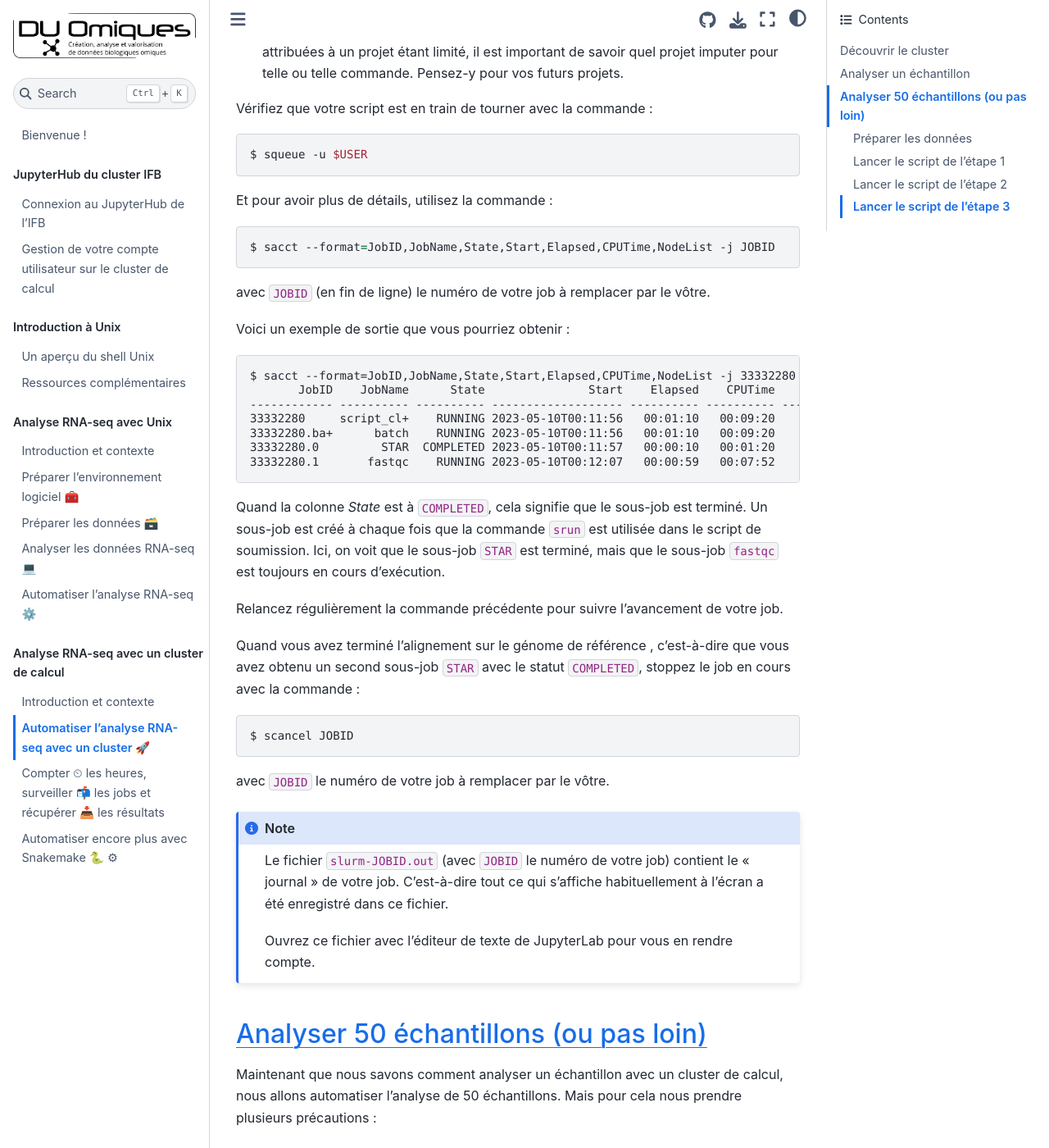
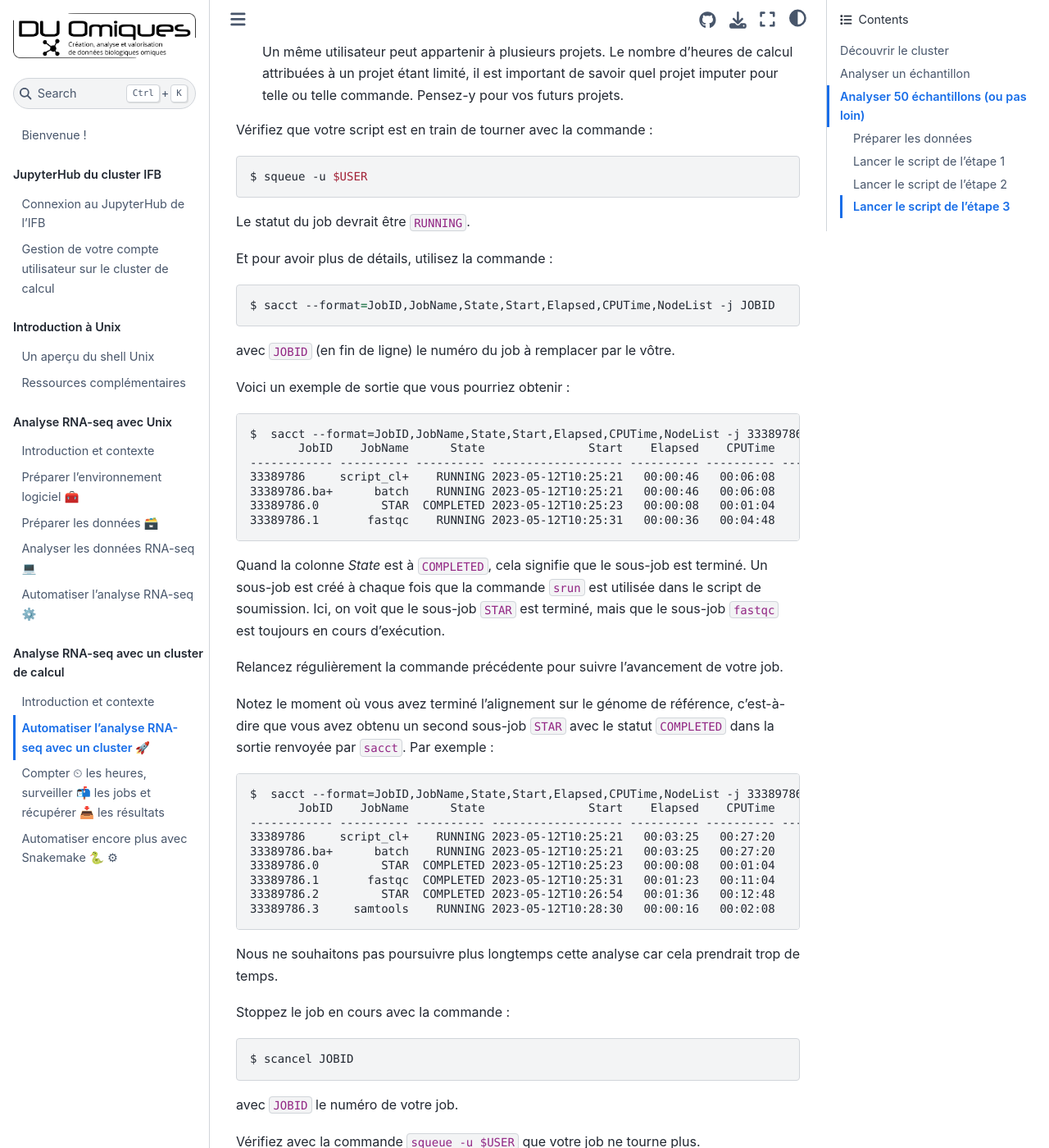
Before and after one commit to pierrepo/unix-tutorial, a Jupyter Book: the page built from tuto3/1_automatiser.md, in a window 1280 px wide and 1400 px high, scrolled down 3428 px. Shown: the whole window at 82% size. Built offline with Jupyter Book 1.0.4 settings and Sphinx 7.4.7 and the Sphinx Book theme 1.1.4, drawn with Linux system fonts in a browser that asks for light colours; some of the changed text lies outside the part shown.

Commit message:
Add job snapshot for cluster_0 script

````diff
--- a/tuto3/1_automatiser.md
+++ b/tuto3/1_automatiser.md
@@ -103,7 +103,7 @@ Lancez enfin le script avec la commande suivante :
 $ sbatch -A 202304_duo script_cluster_0.sh
 ```
 
-Vous devriez obtenir un message du type `Submitted batch job 33332280`. Ici, `33332280` correspond au numéro du job. Notez bien le numéro de votre job.
+Vous devriez obtenir un message du type `Submitted batch job 33389786`. Ici, `33389786` correspond au numéro du job. Notez bien le numéro de votre job.
 
 
 - L'instruction `sbatch` est la manière de demander à Slurm de lancer un script.
@@ -115,37 +115,57 @@ Vérifiez que votre script est en train de tourner avec la commande :
 $ squeue -u $USER
 ```
 
+Le statut du job devrait être `RUNNING`.
+
 Et pour avoir plus de détails, utilisez la commande :
 
 ```bash
 $ sacct --format=JobID,JobName,State,Start,Elapsed,CPUTime,NodeList -j JOBID
 ```
 
-avec `JOBID` (en fin de ligne) le numéro de votre job à remplacer par le vôtre.
+avec `JOBID` (en fin de ligne) le numéro du job à remplacer par le vôtre.
 
 Voici un exemple de sortie que vous pourriez obtenir :
 
 ```
-$ sacct --format=JobID,JobName,State,Start,Elapsed,CPUTime,NodeList -j 33332280
+$  sacct --format=JobID,JobName,State,Start,Elapsed,CPUTime,NodeList -j 33389786
        JobID    JobName      State               Start    Elapsed    CPUTime        NodeList
 ------------ ---------- ---------- ------------------- ---------- ---------- ---------------
-33332280     script_cl+    RUNNING 2023-05-10T00:11:56   00:01:10   00:09:20     cpu-node-19
-33332280.ba+      batch    RUNNING 2023-05-10T00:11:56   00:01:10   00:09:20     cpu-node-19
-33332280.0         STAR  COMPLETED 2023-05-10T00:11:57   00:00:10   00:01:20     cpu-node-19
-33332280.1       fastqc    RUNNING 2023-05-10T00:12:07   00:00:59   00:07:52     cpu-node-19
+33389786     script_cl+    RUNNING 2023-05-12T10:25:21   00:00:46   00:06:08     cpu-node-11
+33389786.ba+      batch    RUNNING 2023-05-12T10:25:21   00:00:46   00:06:08     cpu-node-11
+33389786.0         STAR  COMPLETED 2023-05-12T10:25:23   00:00:08   00:01:04     cpu-node-11
+33389786.1       fastqc    RUNNING 2023-05-12T10:25:31   00:00:36   00:04:48     cpu-node-11
 ```
 
 Quand la colonne *State* est à `COMPLETED`, cela signifie que le sous-job est terminé. Un sous-job est créé à chaque fois que la commande `srun` est utilisée dans le script de soumission. Ici, on voit que le sous-job `STAR` est terminé, mais que le sous-job `fastqc` est toujours en cours d'exécution.
 
 Relancez régulièrement la commande précédente pour suivre l'avancement de votre job.
 
-Quand vous avez terminé l'alignement sur le génome de référence , c'est-à-dire que vous avez obtenu un second sous-job `STAR` avec le statut `COMPLETED`, stoppez le job en cours avec la commande :
+Notez le moment où vous avez terminé l'alignement sur le génome de référence, c'est-à-dire que vous avez obtenu un second sous-job `STAR` avec le statut `COMPLETED` dans la sortie renvoyée par `sacct`. Par exemple :
+
+```
+$  sacct --format=JobID,JobName,State,Start,Elapsed,CPUTime,NodeList -j 33389786
+       JobID    JobName      State               Start    Elapsed    CPUTime        NodeList
+------------ ---------- ---------- ------------------- ---------- ---------- ---------------
+33389786     script_cl+    RUNNING 2023-05-12T10:25:21   00:03:25   00:27:20     cpu-node-11
+33389786.ba+      batch    RUNNING 2023-05-12T10:25:21   00:03:25   00:27:20     cpu-node-11
+33389786.0         STAR  COMPLETED 2023-05-12T10:25:23   00:00:08   00:01:04     cpu-node-11
+33389786.1       fastqc  COMPLETED 2023-05-12T10:25:31   00:01:23   00:11:04     cpu-node-11
+33389786.2         STAR  COMPLETED 2023-05-12T10:26:54   00:01:36   00:12:48     cpu-node-11
+33389786.3     samtools    RUNNING 2023-05-12T10:28:30   00:00:16   00:02:08     cpu-node-11
+```
+
+Nous ne souhaitons pas poursuivre plus longtemps cette analyse car cela prendrait trop de temps.
+
+Stoppez le job en cours avec la commande :
 
 ```bash
 $ scancel JOBID
 ```
 
-avec `JOBID` le numéro de votre job à remplacer par le vôtre.
+avec `JOBID` le numéro de votre job.
+
+Vérifiez avec la commande `squeue -u $USER` que votre job ne tourne plus.
 
 
 ```{note}
````
Also changed, not shown: other parts of tuto3/1_automatiser.md (+2 -2 lines).
